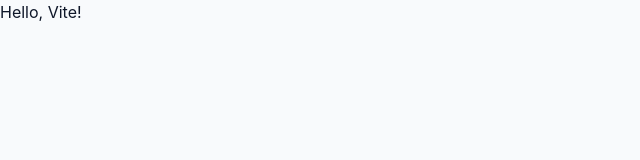
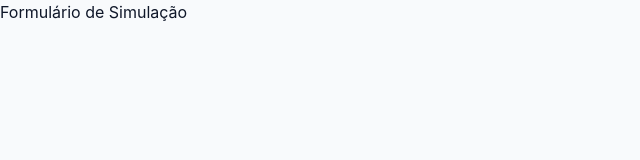
Before and after one commit to filippemelo/planejai, a React (Vite) app: page / in a window 1280 px wide. Shown: the top 160 px of the page, without its empty margins (0-640 px from the left). Built offline with nearby package versions, Linux system fonts and the light colour scheme.

Commit message:
feat: Configurando Rotas com React Router

```diff
--- a/index.html
+++ b/index.html
@@ -1,5 +1,5 @@
 <!doctype html>
-<html lang="en">
+<html lang="pt-BR">
   <head>
     <meta charset="UTF-8" />
     <link rel="icon" type="image/svg+xml" href="/favicon.svg" />
--- a/package.json
+++ b/package.json
@@ -17,6 +17,7 @@
     "@tailwindcss/vite": "^4.3.3",
     "react": "^19.2.8",
     "react-dom": "^19.2.8",
+    "react-router-dom": "^7.18.2",
     "tailwindcss": "^4.3.3"
   },
   "devDependencies": {
--- a/src/App.tsx
+++ b/src/App.tsx
@@ -1,9 +1,9 @@
+import { RouterProvider } from 'react-router-dom'
+
+import { router } from './router'
+
 function App() {
-  return (
-    <>
-      <h1>Hello, Vite!</h1>
-    </>
-  );
+  return <RouterProvider router={router} />
 }
 
-export default App;
+export default App
--- /dev/null
+++ b/src/router.tsx
@@ -0,0 +1,20 @@
+import { createBrowserRouter } from 'react-router-dom'
+
+export const router = createBrowserRouter([
+  {
+    children: [
+      {
+        path: '/',
+        element: <h1>Formulário de Simulação</h1>,
+      },
+      {
+        path: '/resultado',
+        element: <h1>Resultado da Simulação</h1>,
+      },
+      {
+        path: '/historico',
+        element: <h1>Histórico de Simulações</h1>,
+      },
+    ],
+  },
+])
```
Also changed, not shown: 1 other file (tests, documents, lock files or other folders).
